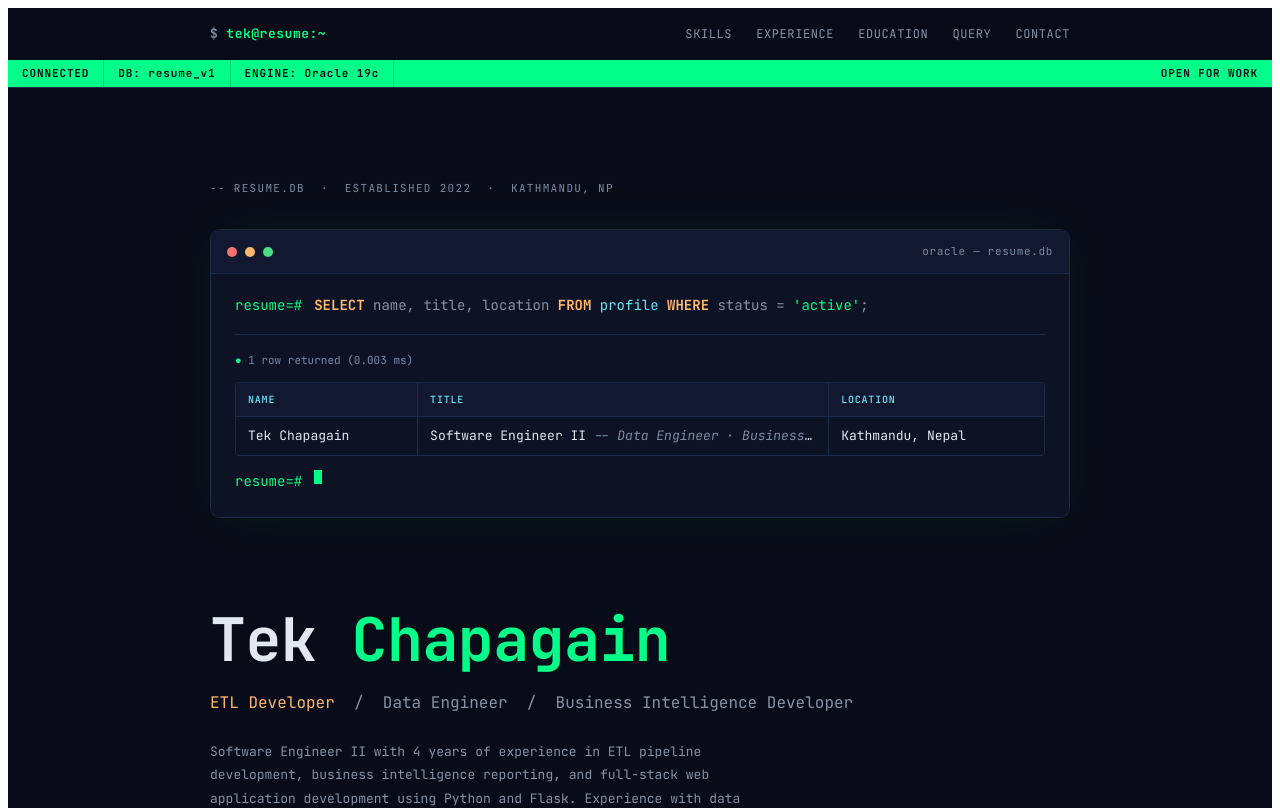
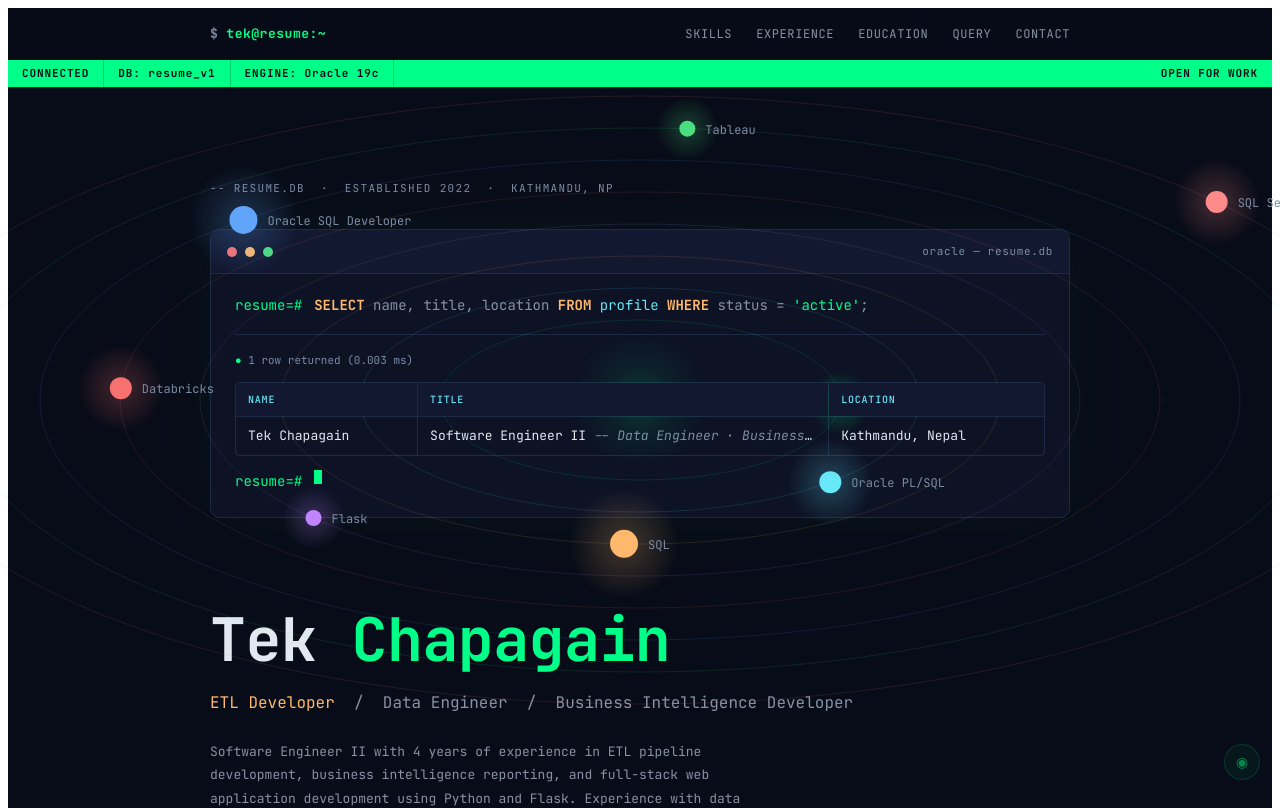
Before and after one commit to tekchapagain1/portfolio, a React (Vite) app: page / in a window 1280 px wide. Shown: the top 808 px of the page. Built offline with nearby package versions, Linux system fonts and the light colour scheme; no server answers.

Commit message:
Added Solar system that stays begine the website

```diff
--- a/src/App.jsx
+++ b/src/App.jsx
@@ -1,7 +1,9 @@
-import { lazy, Suspense } from 'react'
+import { useState, lazy, Suspense } from 'react'
 import Nav from './components/Nav'
 import Hero from './components/Hero'
 import Footer from './components/Footer'
+import SolarSystemBackground from './components/SolarSystemBackground'
+import SolarToggle from './components/SolarToggle'
 import './styles/resume.css'
 
 const SkillsSection = lazy(() => import('./components/SkillsSection'))
@@ -14,8 +16,22 @@ const ContactSection = lazy(() => import('./components/ContactSection'))
 const fallback = <div className="resume-section"><div className="container" style={{ textAlign: 'center', color: 'var(--text-muted)' }}>-- Loading...</div></div>
 
 export default function App() {
+  const [solarEnabled, setSolarEnabled] = useState(
+    () => localStorage.getItem('solarEnabled') !== 'false'
+  )
+
+  function toggleSolar() {
+    setSolarEnabled((p) => {
+      const next = !p
+      localStorage.setItem('solarEnabled', next)
+      return next
+    })
+  }
+
   return (
     <div className="resume-page">
+      <SolarSystemBackground enabled={solarEnabled} />
+      <SolarToggle enabled={solarEnabled} onToggle={toggleSolar} />
       <Nav />
       <Hero />
       <main className="container">
--- /dev/null
+++ b/src/components/SolarSystemBackground.jsx
@@ -0,0 +1,148 @@
+import { useEffect, useRef } from 'react'
+import { resumeData } from '../data/resume'
+
+const PLANET_COLORS = [
+  '#00FF88',
+  '#67E8F9',
+  '#FFB86C',
+  '#C084FC',
+  '#F87171',
+  '#60A5FA',
+  '#4ADE80',
+  '#FF8A8A',
+]
+
+export default function SolarSystemBackground({ enabled }) {
+  const canvasRef = useRef(null)
+
+  useEffect(() => {
+    const canvas = canvasRef.current
+    const ctx = canvas.getContext('2d')
+    let animId
+    let angle = 0
+
+    const skills = resumeData.skills || []
+    const planetCount = Math.min(skills.length, 8)
+
+    if (planetCount === 0) return
+
+    const planets = Array.from({ length: planetCount }, (_, i) => ({
+      name: skills[i].skill,
+      radius: 200 + i * 80,
+      speed: 0.01 + i * 0.002,
+      color: PLANET_COLORS[i % PLANET_COLORS.length],
+      size: 8 + (i % 3) * 3,
+      startAngle: (i / planetCount) * Math.PI * 2,
+      nameWidth: skills[i].skill.length * 8,
+    }))
+
+    let dpr = Math.min(window.devicePixelRatio || 1, 2)
+
+    function resize() {
+      const w = window.innerWidth
+      const h = window.innerHeight
+      dpr = w < 768 ? 1 : Math.min(window.devicePixelRatio || 1, 2)
+      canvas.width = w * dpr
+      canvas.height = h * dpr
+      canvas.style.width = w + 'px'
+      canvas.style.height = h + 'px'
+    }
+
+    function drawSun(cx, cy) {
+      const g = ctx.createRadialGradient(cx, cy, 0, cx, cy, 70)
+      g.addColorStop(0, 'rgba(0,255,136,0.18)')
+      g.addColorStop(0.5, 'rgba(0,255,136,0.06)')
+      g.addColorStop(1, 'rgba(0,255,136,0)')
+      ctx.fillStyle = g
+      ctx.beginPath()
+      ctx.arc(cx, cy, 70, 0, Math.PI * 2)
+      ctx.fill()
+
+      ctx.fillStyle = 'rgba(0,255,136,0.8)'
+      ctx.beginPath()
+      ctx.arc(cx, cy, 4, 0, Math.PI * 2)
+      ctx.fill()
+    }
+
+    function draw() {
+      const w = window.innerWidth
+      const h = window.innerHeight
+      const cx = w / 2
+      const cy = h / 2
+
+      ctx.setTransform(dpr, 0, 0, dpr, 0, 0)
+      ctx.clearRect(0, 0, w, h)
+
+      if (w < 600) {
+        animId = requestAnimationFrame(draw)
+        angle += 0.008
+        return
+      }
+
+      drawSun(cx, cy)
+
+      for (const p of planets) {
+        const a = angle * p.speed + p.startAngle
+        const x = cx + Math.cos(a) * p.radius
+        const y = cy + Math.sin(a) * p.radius * 0.4
+
+        ctx.strokeStyle = p.color + '20'
+        ctx.lineWidth = 1
+        ctx.beginPath()
+        ctx.ellipse(cx, cy, p.radius, p.radius * 0.4, 0, 0, Math.PI * 2)
+        ctx.stroke()
+
+        const glow = ctx.createRadialGradient(x, y, 0, x, y, p.size * 4)
+        glow.addColorStop(0, p.color + '40')
+        glow.addColorStop(1, p.color + '00')
+        ctx.fillStyle = glow
+        ctx.beginPath()
+        ctx.arc(x, y, p.size * 4, 0, Math.PI * 2)
+        ctx.fill()
+
+        ctx.fillStyle = p.color
+        ctx.beginPath()
+        ctx.arc(x, y, p.size, 0, Math.PI * 2)
+        ctx.fill()
+
+        ctx.fillStyle = '#7C8CA5'
+        ctx.font = '12px JetBrains Mono, monospace'
+        ctx.textAlign = 'left'
+        ctx.fillText(p.name, x + p.size + 10, y + 5)
+      }
+
+      angle += 0.008
+      animId = requestAnimationFrame(draw)
+    }
+
+    resize()
+    window.addEventListener('resize', resize)
+
+    if (enabled) {
+      draw()
+    } else {
+      ctx.setTransform(1, 0, 0, 1, 0, 0)
+      ctx.clearRect(0, 0, canvas.width, canvas.height)
+    }
+
+    return () => {
+      cancelAnimationFrame(animId)
+      window.removeEventListener('resize', resize)
+    }
+  }, [enabled])
+
+  return (
+    <canvas
+      ref={canvasRef}
+      aria-hidden="true"
+      style={{
+        position: 'fixed',
+        inset: 0,
+        width: '100vw',
+        height: '100vh',
+        zIndex: 0,
+        pointerEvents: 'none',
+      }}
+    />
+  )
+}
--- /dev/null
+++ b/src/components/SolarToggle.jsx
@@ -0,0 +1,35 @@
+export default function SolarToggle({ enabled, onToggle }) {
+  return (
+    <button
+      onClick={onToggle}
+      aria-label={enabled ? 'Disable solar system animation' : 'Enable solar system animation'}
+      title={enabled ? 'Disable animation' : 'Enable animation'}
+      style={{
+        position: 'fixed',
+        bottom: 20,
+        right: 20,
+        zIndex: 999,
+        width: 36,
+        height: 36,
+        borderRadius: '50%',
+        border: '1px solid rgba(0,255,136,0.3)',
+        background: enabled ? 'rgba(0,255,136,0.1)' : 'rgba(255,255,255,0.05)',
+        color: enabled ? '#00FF88' : '#4B5670',
+        cursor: 'pointer',
+        display: 'flex',
+        alignItems: 'center',
+        justifyContent: 'center',
+        fontFamily: 'JetBrains Mono, monospace',
+        fontSize: 14,
+        lineHeight: 1,
+        transition: 'all 0.2s ease',
+        opacity: 0.5,
+        backdropFilter: 'blur(4px)',
+      }}
+      onMouseEnter={(e) => { e.currentTarget.style.opacity = '1' }}
+      onMouseLeave={(e) => { e.currentTarget.style.opacity = '0.5' }}
+    >
+      {enabled ? '◉' : '○'}
+    </button>
+  )
+}
```
